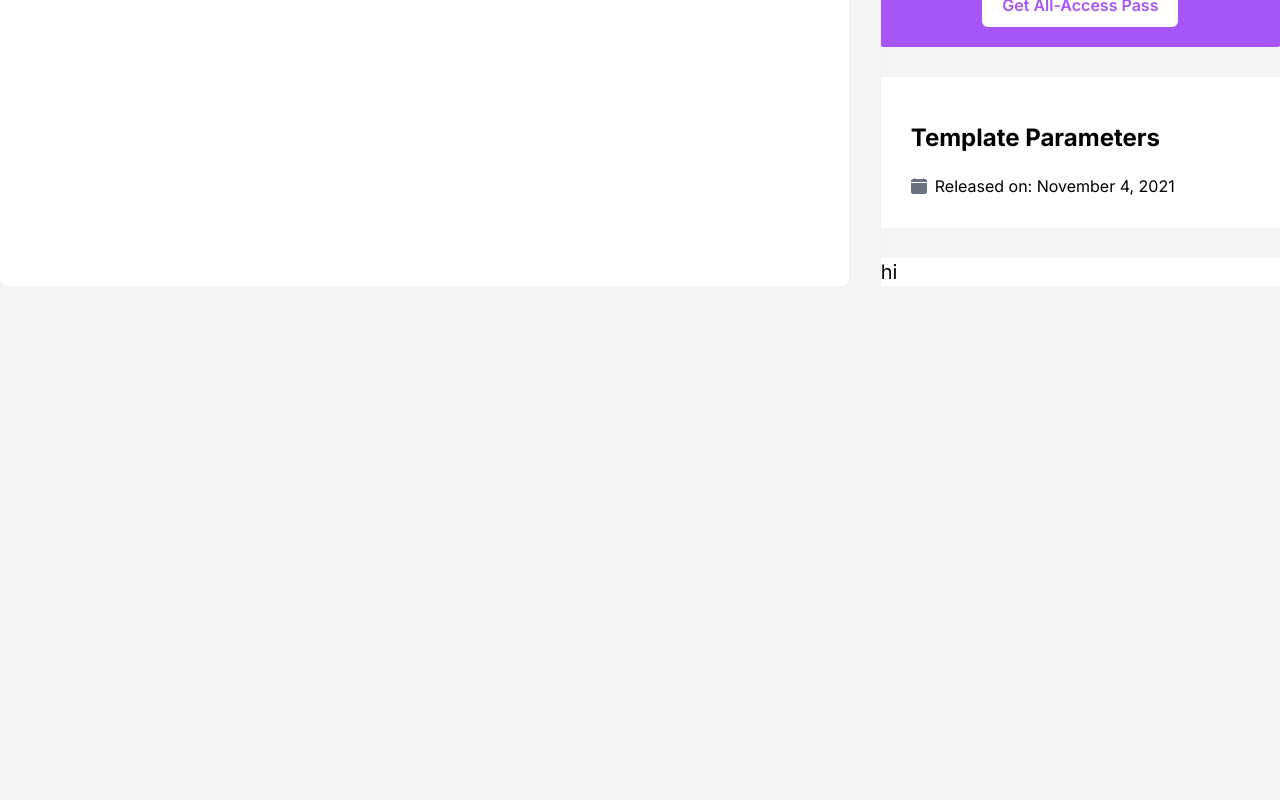
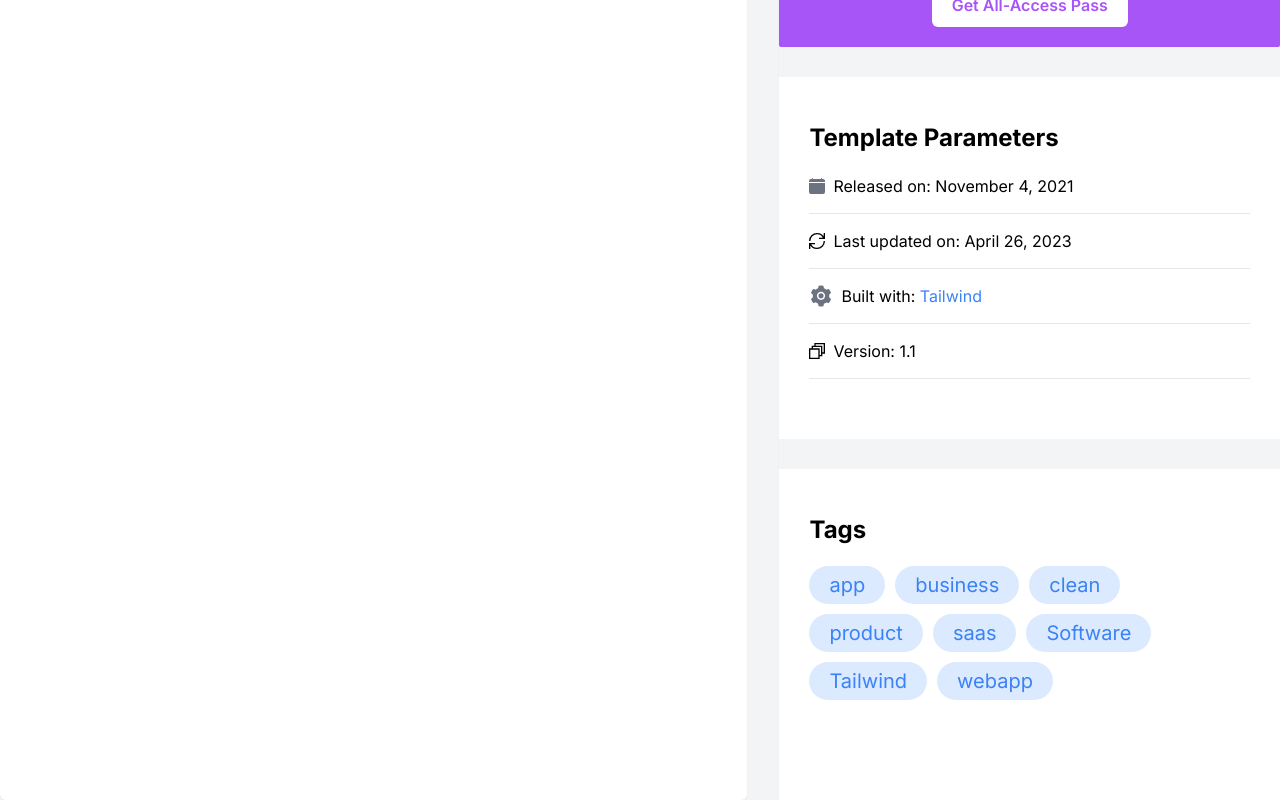
Before and after one commit to imharsha02/uideck_page_learning_tailwind, a Next.js app: page / in a window 1280 px wide. Shown: the part 968-1768 px from the top of the page. Before the commit the page ends 1254 px from the top, so only its background shows below. Built offline with nearby package versions, Linux system fonts and the light colour scheme.

Commit message:
Done with the tags section

```diff
--- a/components/Main.tsx
+++ b/components/Main.tsx
@@ -1,7 +1,10 @@
 import Image from "next/image";
 import nextbaseImage from "/public/nextbase_lading_image.png";
 import Link from "next/link";
-import {BsFillCalendarFill} from "react-icons/bs"
+import { BsFillCalendarFill } from "react-icons/bs";
+import { AiFillSetting } from "react-icons/ai";
+import { GrMultiple } from "react-icons/gr";
+import { GrUpdate } from "react-icons/gr";
 
 const Content = () => {
   return (
@@ -50,24 +53,61 @@ const Content = () => {
         </div>
 
         <div className="mb-[30px] bg-purple-500 text-center rounded-sm text-white p-[30px]">
-          <h3 className="text-3xl font-bold my-[15px]">Before You Buy Single</h3>
+          <h3 className="text-3xl font-bold my-[15px]">
+            Before You Buy Single
+          </h3>
           <p className="my-[15px] w-80 font-extralight">
             Get Unlimited Access to 80+ Products Instantly with Commercial
             License and Premium Features
           </p>
           <p className="m-[30px] text-4xl">Save Over 90%</p>
-          <Link href="" className="rounded-md text-purple-500 py-3 px-5 font-semibold bg-white">Get All-Access Pass</Link>
+          <Link
+            href=""
+            className="rounded-md text-purple-500 py-3 px-5 font-semibold bg-white"
+          >
+            Get All-Access Pass
+          </Link>
         </div>
         <div className="mb-[30px] p-[30px] bg-white">
-          <h3 className="font-bold text-2xl mt-[15px] mb-5">Template Parameters</h3>
-          <div className="divide-y-2 divide-gray-200">
-            <div className="flex items-center gap-2">
-              <BsFillCalendarFill className="fill-gray-500"/>
-              <span>Released on: November 4, 2021</span>
+          <h3 className="font-bold text-2xl mt-[15px] mb-5">
+            Template Parameters
+          </h3>
+          <div className="divide-y divide-gray-200">
+            <div className="pb-[15px] flex items-center gap-2">
+              <BsFillCalendarFill className="fill-gray-500" />
+              <p>Released on: November 4, 2021</p>
             </div>
+            <div className="flex py-[15px] items-center gap-2">
+              <GrUpdate className="fill-gray-500" />
+              <p>Last updated on: April 26, 2023</p>
+            </div>
+            <div className="flex py-[15px] items-center gap-2">
+              <AiFillSetting className="fill-gray-500 w-6 h-6" />
+              <p>
+                Built with: <span className="text-blue-500">Tailwind</span>
+              </p>
+            </div>
+            <div className="flex py-[15px] items-center gap-2">
+              <GrMultiple className="fill-gray-500" />
+              <p>Version: 1.1</p>
+            </div>
+            <div className="flex py-[15px] items-center gap-2"></div>
           </div>
         </div>
-        <div className="bg-white text-xl">hi</div>
+        <div className="bg-white text-xl p-[30px]">
+          <h3 className="font-bold text-2xl mt-[15px] mb-5">Tags</h3>
+          <div className="flex max-w-[32rem] flex-wrap">
+            <p className="py-[5px] mr-[10px] mb-[10px] px-5 text-blue-500 rounded-full bg-blue-100">app</p>
+            <p className="py-[5px] mr-[10px] mb-[10px] px-5 text-blue-500 rounded-full bg-blue-100">business</p>
+            <p className="py-[5px] mr-[10px] mb-[10px] px-5 text-blue-500 rounded-full bg-blue-100">clean</p>
+            <p className="py-[5px] mr-[10px] mb-[10px] px-5 text-blue-500 rounded-full bg-blue-100">product</p>
+            <p className="py-[5px] mr-[10px] mb-[10px] px-5 text-blue-500 rounded-full bg-blue-100">saas</p>
+            <p className="py-[5px] mr-[10px] mb-[10px] px-5 text-blue-500 rounded-full bg-blue-100">Software</p>
+            <p className="py-[5px] mr-[10px] mb-[10px] px-5 text-blue-500 rounded-full bg-blue-100">Tailwind</p>
+            <p className="py-[5px] mr-[10px] mb-[10px] px-5 text-blue-500 rounded-full bg-blue-100">webapp</p>
+          </div>
+        </div>
+        <div className="bg-white text-xl p-[30px]"></div>
       </div>
     </div>
   );
```
